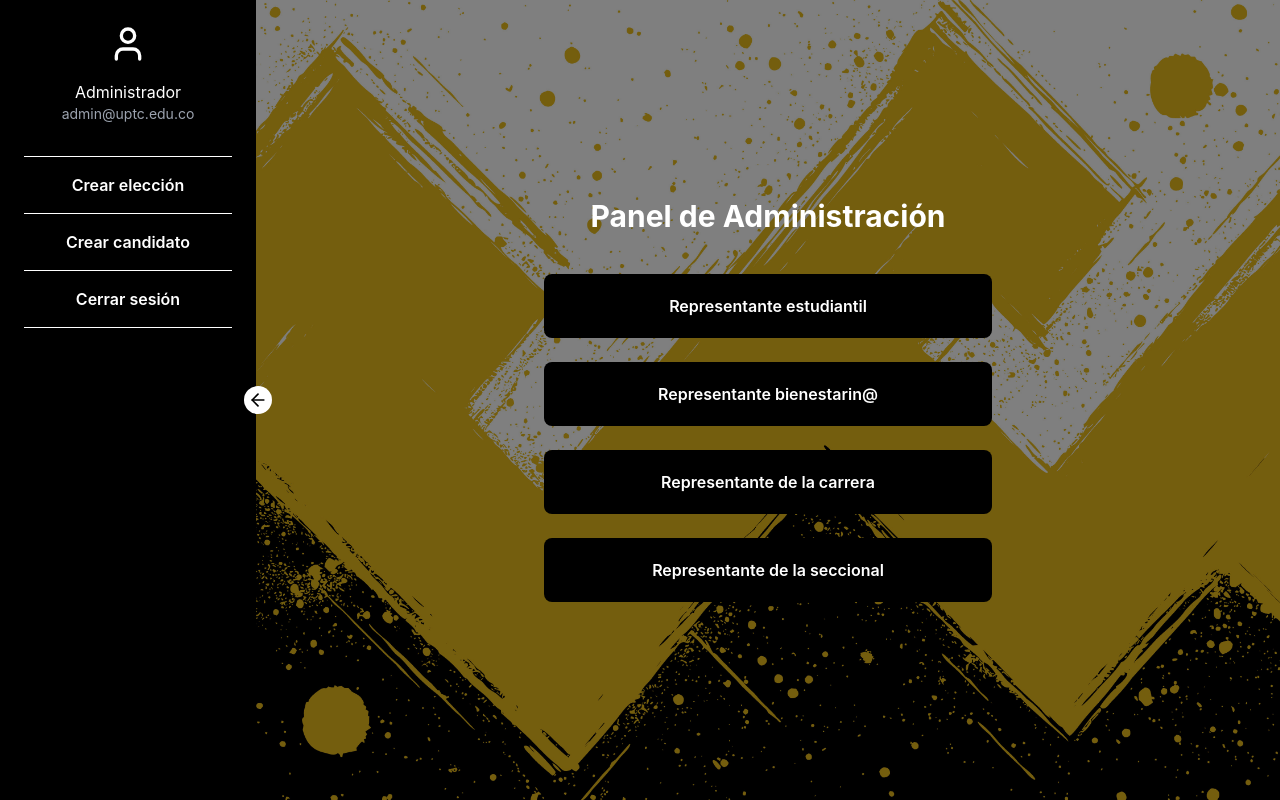
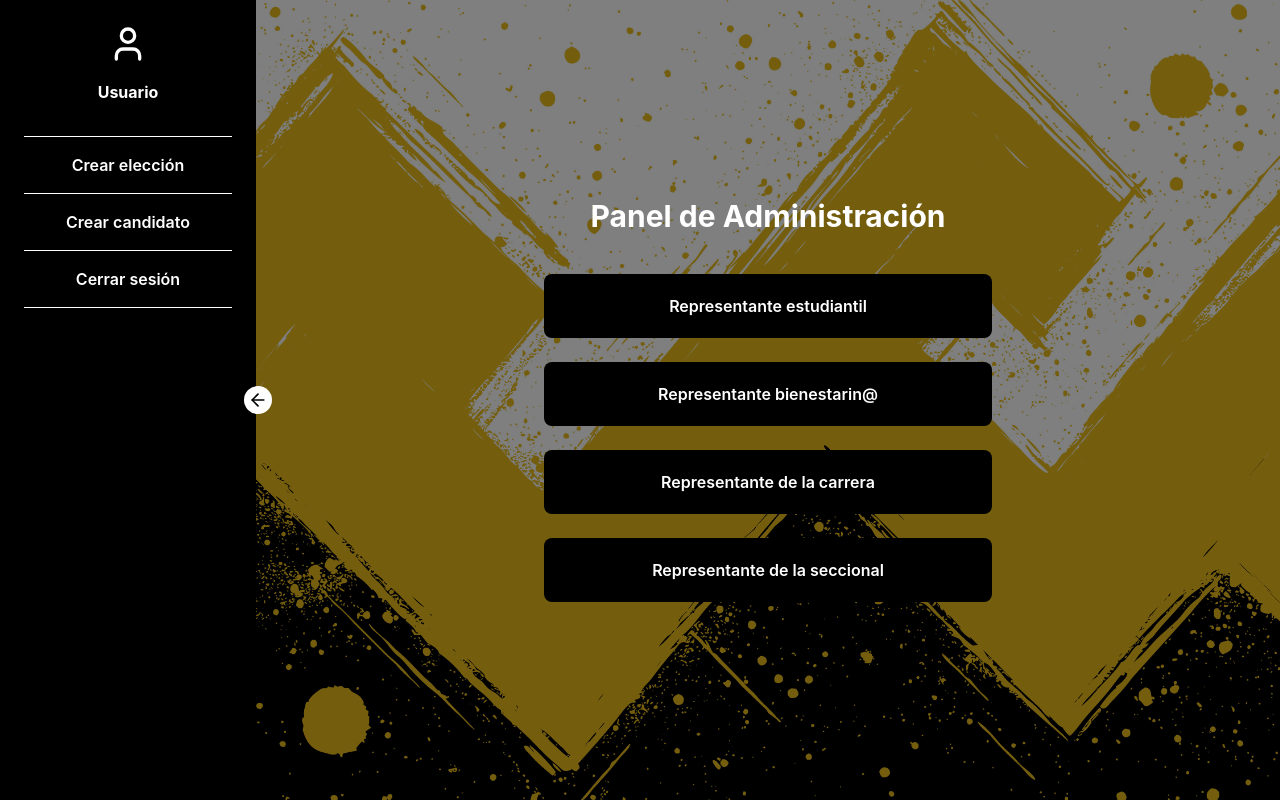
Before and after one commit to Andres101215/Proyecto_Distribuidos, a React (Create React App) app in the folder FrontEnd/mi-app/: page /admin in a window 1280 px wide. Built offline with nearby package versions, Linux system fonts and the light colour scheme.

Commit message:
Eleccion admin sidebar

```diff
--- a/FrontEnd/mi-app/src/adminEleccion.jsx
+++ b/FrontEnd/mi-app/src/adminEleccion.jsx
@@ -10,6 +10,7 @@ export default function AdminEleccion() {
   const [nuevaDescripcion, setNuevaDescripcion] = useState('');
   const [candidatosSeleccionados, setCandidatosSeleccionados] = useState([]);
   const [candidatosDisponibles, setCandidatosDisponibles] = useState([]);
+  const [usuario, setUsuario] = useState(null);
 
   const [nombreCandidato, setNombreCandidato] = useState('');
   const [edad, setEdad] = useState('');
@@ -38,6 +39,9 @@ export default function AdminEleccion() {
 
     const candidatosGuardados = JSON.parse(localStorage.getItem('candidatos')) || [];
     setCandidatosDisponibles(candidatosGuardados);
+
+    const usuarioGuardado = JSON.parse(localStorage.getItem('usuario'));
+    setUsuario(usuarioGuardado);
   }, []);
 
   const toggleSidebar = () => setSidebarVisible(!sidebarVisible);
@@ -103,8 +107,10 @@ export default function AdminEleccion() {
         <div className="bg-black text-white w-64 flex flex-col items-stretch p-6 relative z-10">
           <User size={40} className="mb-4 self-center" />
           <div className="text-center mb-6">
-            <p className="text-white">Administrador</p>
-            <p className="text-sm text-gray-400">admin@uptc.edu.co</p>
+            <p className="text-white font-bold">
+              {usuario?.email === 'admin@uptc.edu.co' ? 'Administrador' : usuario?.nombre || 'Usuario'}
+            </p>
+            <p className="text-sm text-gray-400">{usuario?.email}</p>
           </div>
           <hr className="border-white my-2" />
           <button onClick={() => handleSelect('crear-eleccion')} className="py-2 bg-black text-white font-semibold hover:bg-gray-800 transition text-center w-full">Crear elección</button>
```
